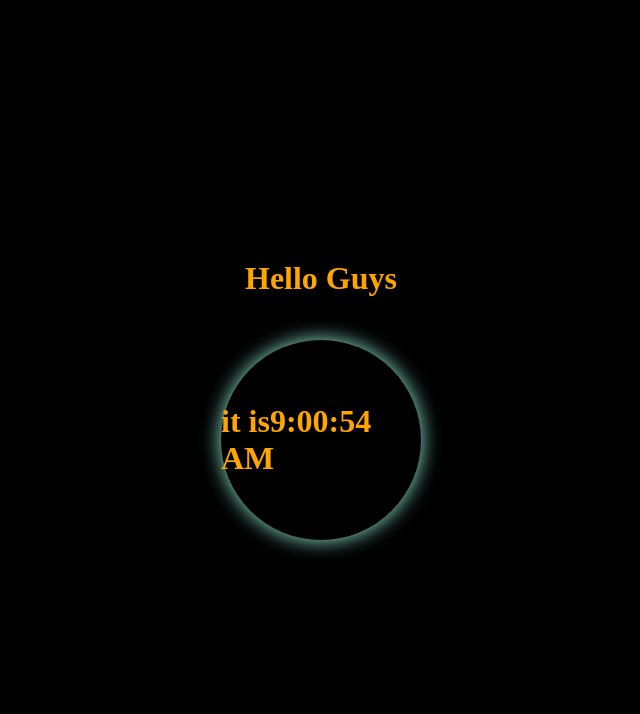
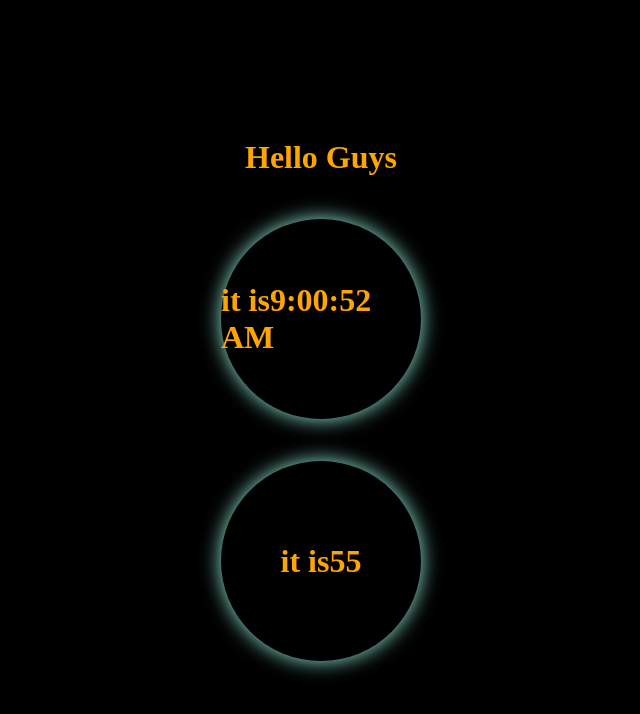
Before and after one commit to bigbug-ir/React, a React (Create React App) app: page / in a window 1280 px wide. Shown: the top 714 px of the page, without its empty margins (319-959 px from the left). Built offline with nearby package versions, Linux system fonts and the light colour scheme.

Commit message:
I learned about runtime in react and create a stope watch component

```diff
--- a/src/App.js
+++ b/src/App.js
@@ -2,12 +2,14 @@ import React from 'react';
 import './style.css';
 import Hello from './Hello';
 import Timer from './Timer';
+import StopeWatch from './stopeWatch';
 class App extends React.Component {
     render(){
       return(
         <div className="main">
           <Hello/>
           <Timer/>
+          <StopeWatch/>
         </div>
       );
     }
--- a/src/Timer.js
+++ b/src/Timer.js
@@ -1,5 +1,6 @@
 import React from 'react';
 
+var interval ;
 
 class Timer extends React.Component {
     constructor(){
@@ -8,12 +9,28 @@ class Timer extends React.Component {
         time:new Date().toLocaleTimeString(),
       };
     }
-    render(){
-      setInterval(() =>{
+    componentDidMount(){
+      console.log("component")
+      interval =setInterval(() =>{
         this.setState({
           time:new Date().toLocaleTimeString(),
         });
       },1000);
+    }
+    componentDidUpdate(){
+      console.log("update")
+      console.log(this.state.time)
+      if (this.state.time === "14:00:00"){
+        clearInterval(interval);
+        console.log("clear")
+      }
+    }
+    componentWillUnmount(){
+      console.log("unmount")
+      clearInterval(interval);
+    }
+    render(){
+     console.log("render")
       return(
         <h1 className='timer'>it is{this.state.time}</h1>
       )
--- /dev/null
+++ b/src/stopeWatch.js
@@ -0,0 +1,32 @@
+
+import React from 'react';
+var interval ;
+class StopeWatch extends React.Component {
+    constructor(){
+        super();
+        this.state={
+            time : 60,
+        }
+    }
+
+    componentDidMount(){
+        interval = setInterval(() =>{
+            let newTime = this.state.time-1;
+            this.setState({
+                time : newTime,
+            });
+        },1000)
+    }
+    componentDidUpdate(){
+        if (this.state.time === 0){
+            clearInterval(interval);
+            console.log("clear interval")
+        }
+    }
+    render(){
+        return(
+            <h1 className='timer'>it is{this.state.time}</h1>
+        )
+    }
+}
+export default StopeWatch;
```
